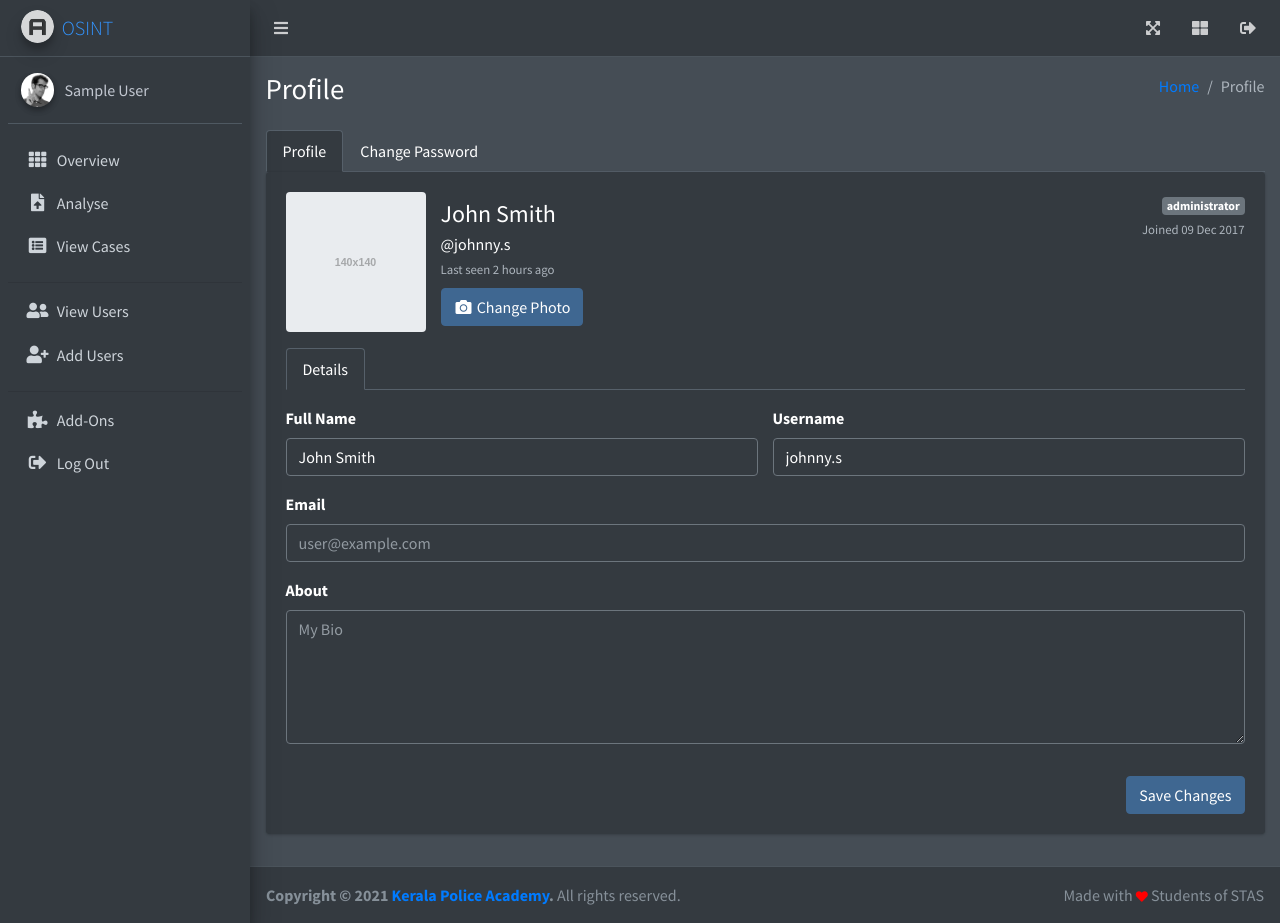
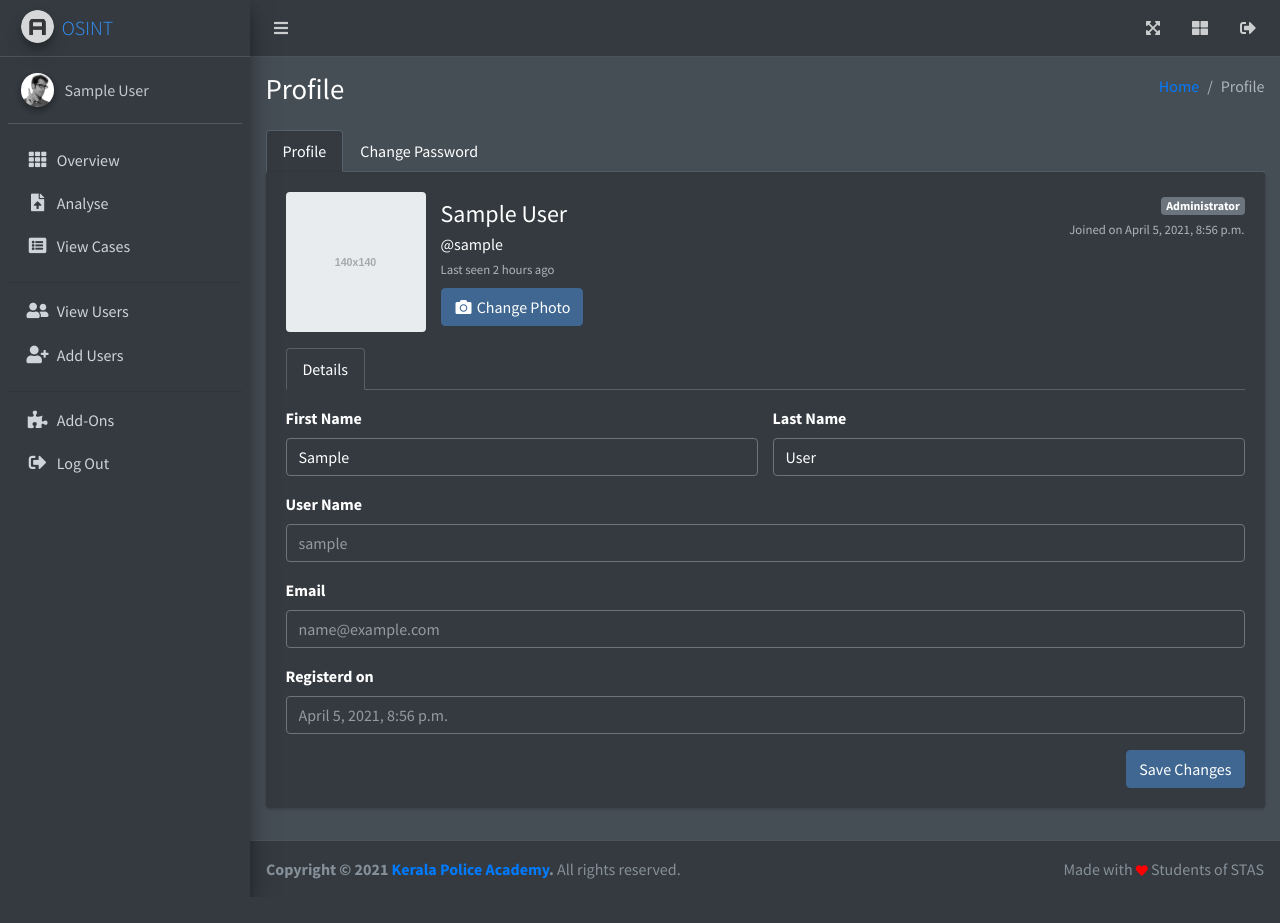
Before and after one commit to adarshvs/osint-kepa, a Django app: page /osint/profile in a window 1280 px wide. After the commit the page ends 897 px from the top, so only its background shows below. Run offline with Django 3.2, Linux system fonts and the light colour scheme; the visitor is signed in with stand-in values (Sample User, id 1); some libraries are stand-ins or nearby versions.

Commit message:
added dynamic value get function in profile page

```diff
--- a/osint/template/profile.html
+++ b/osint/template/profile.html
@@ -9,8 +9,8 @@
 
 {% block sidebarheading %} Profile Edit History {% endblock %}
 {% block sidebarcontent %}
-Last Visit : <br />
-last Pofile Updated :
+Last Visit : {{user.last_login}}</ <br />
+
 {% endblock %}
 {% block body %}
 
@@ -48,8 +48,8 @@ last Pofile Updated :
                             </div>
                             <div class="col d-flex flex-column flex-sm-row justify-content-between mb-3">
                                 <div class="text-center text-sm-left mb-2 mb-sm-0">
-                                    <h4 class="pt-sm-2 pb-1 mb-0 text-nowrap">John Smith</h4>
-                                    <p class="mb-0">@johnny.s</p>
+                                    <h4 class="pt-sm-2 pb-1 mb-0 text-nowrap">{{user.first_name}} {{user.last_name}}</h4>
+                                    <p class="mb-0">@{{user.username}}</p>
                                     <div class="text-muted"><small>Last seen 2 hours ago</small></div>
                                     <div class="mt-2">
                                         <button class="btn btn-primary" type="button">
@@ -59,8 +59,8 @@ last Pofile Updated :
                                     </div>
                                 </div>
                                 <div class="text-center text-sm-right">
-                                    <span class="badge badge-secondary">administrator</span>
-                                    <div class="text-muted"><small>Joined 09 Dec 2017</small></div>
+                                    <span class="badge badge-secondary">{% if user.is_superuser == True %}Administrator {% else %} user {% endif%}</span>
+                                    <div class="text-muted"><small>Joined on {{user.date_joined}}</small></div>
                                 </div>
                             </div>
                         </div>
@@ -75,16 +75,25 @@ last Pofile Updated :
                                             <div class="row">
                                                 <div class="col">
                                                     <div class="form-group">
-                                                        <label>Full Name</label>
-                                                        <input class="form-control" type="text" name="name"
-                                                            placeholder="John Smith" value="John Smith">
+                                                        <label>First Name</label>
+                                                        <input class="form-control" type="text" name="first_name"
+                                                            placeholder="{{user.first_name}}" value="{{user.first_name}}">
                                                     </div>
                                                 </div>
                                                 <div class="col">
                                                     <div class="form-group">
-                                                        <label>Username</label>
-                                                        <input class="form-control" type="text" name="username"
-                                                            placeholder="johnny.s" value="johnny.s">
+                                                        <label>Last Name</label>
+                                                        <input class="form-control" type="text" name="last_name"
+                                                            placeholder="{{user.last_name}}" value="{{user.last_name}}">
+                                                    </div>
+                                                </div>
+                                            </div>
+                                            <div class="row">
+                                                <div class="col">
+                                                    <div class="form-group">
+                                                        <label>User Name</label>
+                                                        <input class="form-control" type="text"
+                                                            placeholder="{{user.username}}" disabled>
                                                     </div>
                                                 </div>
                                             </div>
@@ -93,19 +102,20 @@ last Pofile Updated :
                                                     <div class="form-group">
                                                         <label>Email</label>
                                                         <input class="form-control" type="text"
-                                                            placeholder="user@example.com">
+                                                            placeholder="{{user.email}}">
                                                     </div>
                                                 </div>
                                             </div>
                                             <div class="row">
-                                                <div class="col mb-3">
+                                                <div class="col">
                                                     <div class="form-group">
-                                                        <label>About</label>
-                                                        <textarea class="form-control" rows="5"
-                                                            placeholder="My Bio"></textarea>
+                                                        <label>Registerd on</label>
+                                                        <input class="form-control" type="text"
+                                                            placeholder="{{user.date_joined}}" disabled>
                                                     </div>
                                                 </div>
                                             </div>
+
                                         </div>
                                     </div>
 
```
